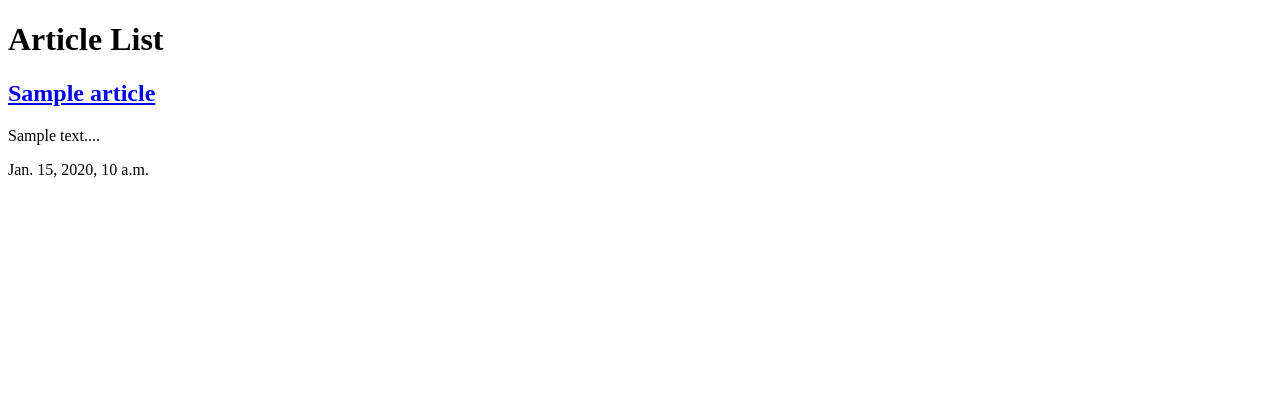
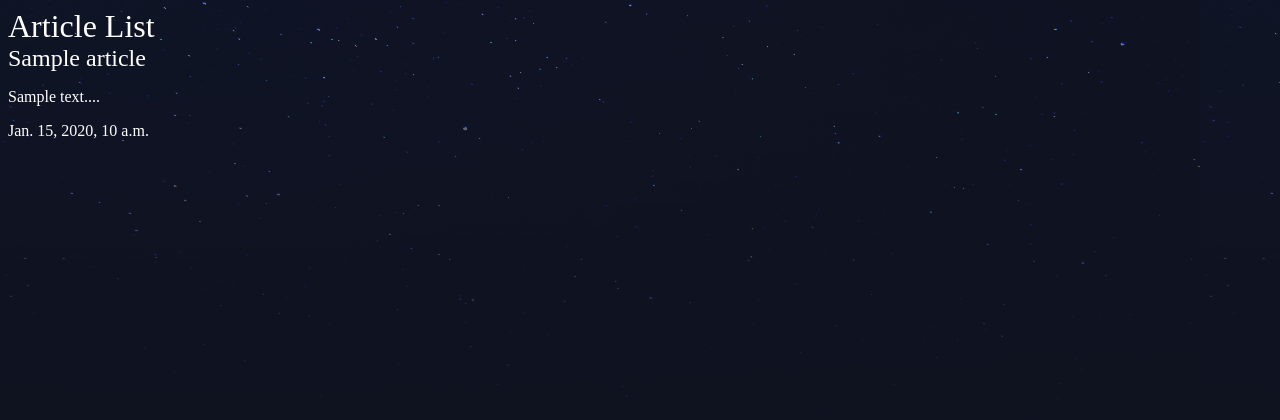
Before and after one commit to nir159/Final-Project, a Django app: page /articles/ in a window 1280 px wide. Shown: the top 420 px of the page. Run offline with Django 3.2, Linux system fonts and the light colour scheme; tables that the repository leaves empty hold one stand-in row (values such as "Sample post").

Commit message:
ServerSide [Tutorial Stage]: added Static Files & Images Usage

```diff
--- a/ServerSide/MultiLive/MultiLive/settings.py
+++ b/ServerSide/MultiLive/MultiLive/settings.py
@@ -123,3 +123,7 @@ USE_TZ = True
 # https://docs.djangoproject.com/en/2.2/howto/static-files/
 
 STATIC_URL = '/static/'
+
+STATICFILES_DIRS = (
+    os.path.join(BASE_DIR, 'assets'),
+)
--- a/ServerSide/MultiLive/MultiLive/urls.py
+++ b/ServerSide/MultiLive/MultiLive/urls.py
@@ -15,6 +15,7 @@ Including another URLconf
 """
 from django.contrib import admin
 from django.urls import path, include
+from django.contrib.staticfiles.urls import staticfiles_urlpatterns
 
 from . import views
 
@@ -24,3 +25,5 @@ urlpatterns = [
     path('about/', views.about),
     path('', views.homepage),
 ]
+
+urlpatterns += staticfiles_urlpatterns()
--- a/ServerSide/MultiLive/articles/templates/articles/article_list.html
+++ b/ServerSide/MultiLive/articles/templates/articles/article_list.html
@@ -1,8 +1,11 @@
+{% load static from staticfiles %}
+
 <!DOCTYPE html>
 <html lang="en">
 <head>
     <meta charset="UTF-8">
     <title>Articles</title>
+    <link rel="stylesheet" href="{% static 'styles.css' %}">
 </head>
 <body>
     <h1>Article List</h1>
--- /dev/null
+++ b/ServerSide/MultiLive/assets/styles.css
@@ -0,0 +1,20 @@
+body{
+    background-color: #0f121f;
+    background-image: url(stars.png);
+    background-repeat-y: no-repeat;
+    color: #fff;
+}
+
+body *{
+    font-family: Ubuntu;
+}
+
+h1, h2, h3, h4, h5{
+    font-weight: normal;
+    margin: 0;
+}
+
+a, a:hover, a:visited{
+    color: #fff;
+    text-decoration: none;
+}
```
Also changed, not shown: ServerSide/MultiLive/assets/stars.png (added).
